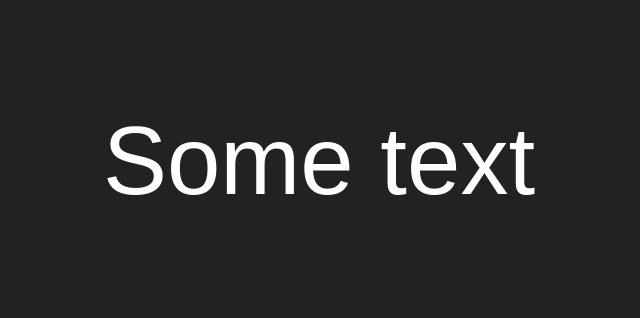
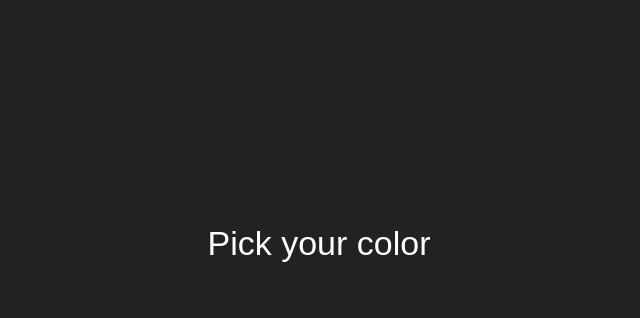
Before and after one commit to Sirojiddin/colorPicker, a plain HTML site: page index.html in a window 1280 px wide. Shown: the part 148-466 px from the top of the page, without its empty margins (321-961 px from the left). Drawn offline with Linux system fonts and the light colour scheme.

Commit message:
some style changes

```diff
--- a/index.html
+++ b/index.html
@@ -10,7 +10,7 @@
   <body>
     <body>
       <div>
-        <p>Some text</p>
+        <p>Pick your color</p>
       </div>
     </body>
     <script src="js.js"></script>
--- a/js.js
+++ b/js.js
@@ -1,4 +1,5 @@
 "use strict";
+// Array for picking
 let colorPickArr = [0, 1, 2, 3, 4, 5, 6, 7, 8, 9, "a", "b", "c", "d", "e", "f"];
 
 let pTextFunction = (message) =>
@@ -8,7 +9,6 @@ document.addEventListener("click", function () {
   let selectedColor = [];
   for (let i = 0; i < 6; i++) {
     let randomizer = Math.floor(Math.random() * 16);
-    console.log(randomizer);
     selectedColor.unshift(colorPickArr[randomizer]);
   }
   let colorName = "#" + selectedColor.join("");
--- a/style.css
+++ b/style.css
@@ -2,11 +2,17 @@ body {
   background-color: #222;
 }
 div {
-  padding: 150px 0 0 0;
+  /* padding: 150px 0 0 0; */
+  width: 340px;
+  height: 125px;
+  position: absolute;
+  top: 50%;
+  left: 50%;
+  margin: -62.5px -170px;
 }
 p {
   font-family: Arial, Helvetica, sans-serif;
   color: #fff;
   text-align: center;
-  font-size: 6em;
+  font-size: 34px;
 }
```
